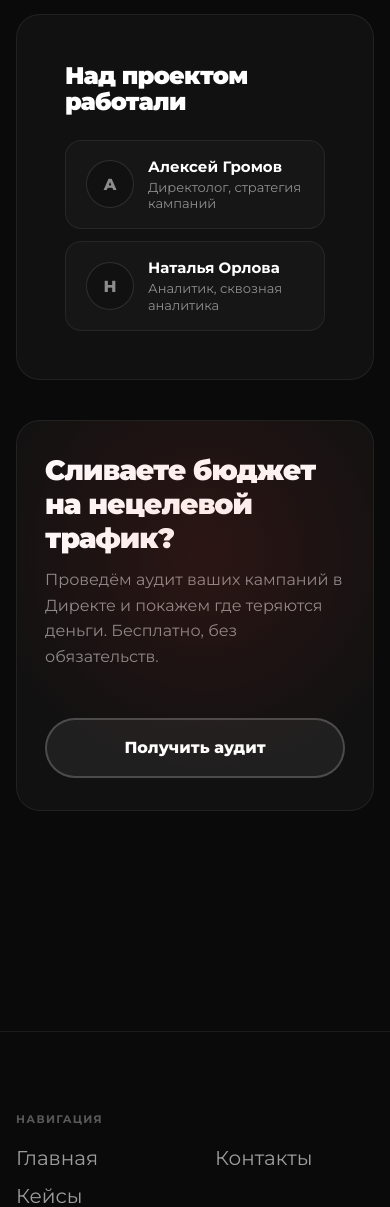
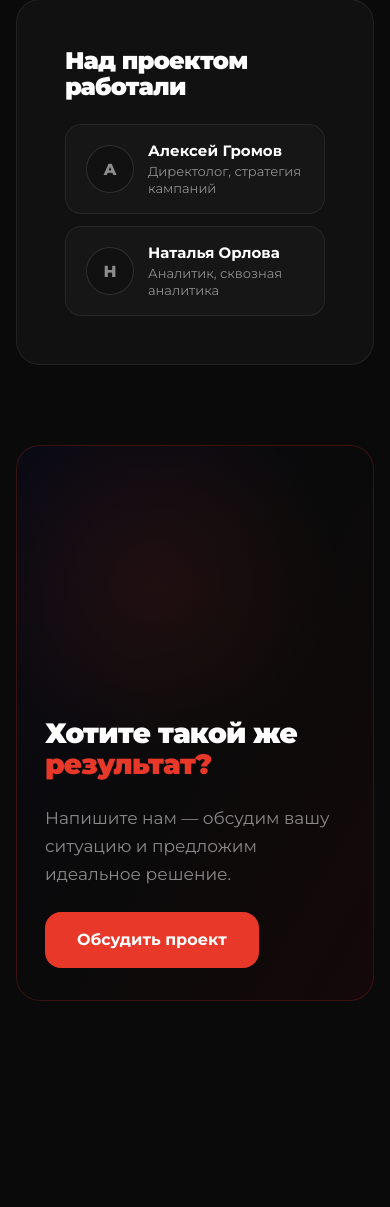
Before and after one commit to AstroZombie1950/lab_review, a Django app: page /cases/yandex-direct-b2b-promyshlennoe-oborudovanie/ in a window 390 px wide. Shown: the part 4897-6104 px from the top of the page. Run offline with Django 5.2, Linux system fonts and the light colour scheme; data comes from the database, SQL or seed files in the repository.

Commit message:
employees pics, template fixes

```diff
--- a/cases/templates/cases/base.html
+++ b/cases/templates/cases/base.html
@@ -37,13 +37,14 @@
 
 		/* ── Сброс ── */
 		*, *::before, *::after { box-sizing: border-box; margin: 0; padding: 0; }
-		html { scroll-behavior: smooth; }
+		html { scroll-behavior: smooth; overflow-x: hidden; }
 		body {
 			font-family: 'Montserrat', Arial, sans-serif;
 			background: var(--bg);
 			color: var(--text);
 			-webkit-font-smoothing: antialiased;
 			padding-top: var(--header-h);
+			overflow-x: hidden;
 		}
 		a { color: inherit; text-decoration: none; }
 		button { font: inherit; cursor: pointer; border: none; background: none; }
@@ -57,7 +58,7 @@
 
 		/* Контейнер шапки — шире основного */
 		.shell-header {
-			width: min(calc(100% - 8px), var(--container-header));
+			width: min(calc(100% - 32px), var(--container-header));
 			margin: 0 auto;
 		}
 
--- a/cases/templates/cases/detail.html
+++ b/cases/templates/cases/detail.html
@@ -798,66 +789,103 @@
 		line-height: 1.3;
 	}
 
+	/* ── cta — см. ниже ── */
+
 	/* ── cta ── */
 	.cb-cta {
+		margin-top: 40px;
 		border-radius: var(--radius-xl);
-		background: var(--bg-2);
-		border: 1px solid var(--stroke);
-		padding: 64px 48px;
+		background: linear-gradient(120deg, #0a0a14 0%, #0a0a0a 50%, #14080a 100%);
+		border: 1px solid rgba(232,56,42,0.2);
+		overflow: hidden;
 		display: grid;
-		grid-template-columns: 1fr auto;
-		gap: 48px;
-		align-items: center;
+		grid-template-columns: 1fr 1fr;
+		min-height: 320px;
 		position: relative;
-		overflow: hidden;
 	}
 
+	/* Свечение слева (где картинка) */
 	.cb-cta::before {
 		content: '';
 		position: absolute;
-		top: -120px;
-		right: -80px;
-		width: 500px;
-		height: 500px;
+		top: -60px;
+		left: -60px;
+		width: 400px;
+		height: 400px;
 		border-radius: 50%;
-		background: radial-gradient(circle, rgba(232,56,42,0.12) 0%, transparent 65%);
+		background: radial-gradient(circle, rgba(232,56,42,0.10) 0%, transparent 65%);
 		pointer-events: none;
+	}
+
+	/* Левая часть — картинка */
+	.cb-cta-img {
+		position: relative;
+		overflow: hidden;
+		display: flex;
+		align-items: center;
+		justify-content: center;
+	}
+
+	.cb-cta-img img {
+		width: 100%;
+		height: 100%;
+		object-fit: cover;
+	}
+
+	/* Декоративный разделитель */
+	.cb-cta-img::after {
+		content: '';
+		position: absolute;
+		right: 0;
+		top: 10%;
+		bottom: 10%;
+		width: 1px;
+		background: linear-gradient(to bottom, transparent, rgba(255,255,255,0.08), transparent);
+	}
+
+	/* Правая часть — текст */
+	.cb-cta-body {
+		padding: 64px;
+		display: flex;
+		flex-direction: column;
+		justify-content: center;
+		gap: 24px;
+		position: relative;
+		z-index: 1;
 	}
 
 	.cb-cta-title {
 		font-size: clamp(28px, 3.5vw, 48px);
 		font-weight: 900;
 		letter-spacing: -0.03em;
-		margin-bottom: 12px;
+		line-height: 1.1;
 	}
 
+	.cb-cta-title span { color: var(--accent); }
+
 	.cb-cta-text {
-		font-size: 16px;
+		font-size: 17px;
 		color: var(--muted);
-		line-height: 1.6;
-		max-width: 560px;
+		line-height: 1.65;
+		max-width: 400px;
 	}
-	.cb-cta-text strong { color: rgba(255,255,255,0.88); }
 
 	.cb-cta-btn {
 		display: inline-flex;
 		align-items: center;
-		justify-content: center;
-		height: 60px;
-		padding: 0 36px;
-		border-radius: 999px;
-		background: rgba(255,255,255,0.06);
-		border: 2px solid rgba(255,255,255,0.2);
+		height: 56px;
+		padding: 0 32px;
+		border-radius: var(--radius-lg);
+		background: var(--accent);
+		color: #fff;
 		font-size: 16px;
-		font-weight: 800;
-		color: #fff;
+		font-weight: 700;
+		transition: opacity .2s;
+		align-self: flex-start;
 		white-space: nowrap;
-		transition: background .2s, border-color .2s;
 	}
-	.cb-cta-btn:hover {
-		background: rgba(255,255,255,0.1);
-		border-color: rgba(255,255,255,0.35);
-	}
+
+	.cb-cta-btn:hover { opacity: 0.88; }
 
 	/* ── Адаптив ── */
 	@media (max-width: 1024px) {
@@ -868,7 +896,10 @@
 		.cb-metrics-grid { grid-template-columns: repeat(2, 1fr); }
 		.cb-team-inner { grid-template-columns: 1fr; gap: 24px; }
 		.cb-tasks-grid { grid-template-columns: repeat(2, 1fr); }
+		.cb-tasks-grid .cb-task-card:nth-child(n) { grid-column: span 1; }
 		.cb-cta { grid-template-columns: 1fr; }
+		.cb-cta-img { min-height: 240px; }
+		.cb-cta-img::after { display: none; }
 		.cb-resume-grid { grid-template-columns: repeat(2, 1fr); }
 	}
 
@@ -879,7 +910,7 @@
 		.cb-metrics { padding: 28px; }
 		.cb-metrics-grid { grid-template-columns: 1fr; }
 		.cb-team-grid { grid-template-columns: 1fr; }
-		.cb-cta { padding: 32px 28px; }
+		.cb-cta-body { padding: 32px 28px; }
 		.cb-tasks-grid { grid-template-columns: 1fr; }
 		.cb-resume-grid { grid-template-columns: 1fr; }
 		.case-hero-url { display: none; }
@@ -1219,18 +1235,21 @@
 		</section>
 
 		{% elif block.block_type == 'cta' %}
-		<!-- CTA -->
+		<!-- CTA — стиль как в услугах, зеркально -->
 		<section class="cb">
 			<div class="cb-cta">
-				<div>
-					<h2 class="cb-cta-title">{{ block.cta_title }}</h2>
-					{% if block.cta_text %}
-					<p class="cb-cta-text">{{ block.cta_text }}</p>
+				<!-- Картинка слева -->
+				<div class="cb-cta-img">
+					{% if block.cta_btn_url and block.cta_btn_url != '#contact' %}
+					<img src="{{ block.cta_btn_url }}" alt="">
 					{% endif %}
 				</div>
-				<a href="#" class="cb-cta-btn js-modal-open">
-					{{ block.cta_btn_text|default:'Написать' }}
-				</a>
+				<!-- Текст справа -->
+				<div class="cb-cta-body">
+					<h2 class="cb-cta-title">Хотите такой же <span>результат?</span></h2>
+					<p class="cb-cta-text">Напишите нам — обсудим вашу ситуацию и предложим идеальное решение.</p>
+					<a href="#" class="cb-cta-btn js-modal-open">Обсудить проект</a>
+				</div>
 			</div>
 		</section>
 
@@ -1240,25 +1259,41 @@
 	{% endfor %}
 
 <script>
-/* Появление стрелки через 2 секунды */
+/* Появление SVG-стрелки через 1 секунду */
 (function() {
 	var arrow = document.getElementById('caseHeroArrow');
 	if (!arrow) return;
 	setTimeout(function() { arrow.style.opacity = '1'; }, 1000);
 })();
 
-/* Лайтбокс для hero-изображения */
+/* Лайтбокс со слайдером (2 слайда) */
 (function() {
-	const wrap  = document.getElementById('caseHeroImgWrap');
-	const box   = document.getElementById('caseLightbox');
-	const close = document.getElementById('caseLightboxClose');
+	var wrap    = document.getElementById('caseHeroImgWrap');
+	var box     = document.getElementById('caseLightbox');
+	var close   = document.getElementById('caseLightboxClose');
+	var btnPrev = document.getElementById('caseLightboxPrev');
+	var btnNext = document.getElementById('caseLightboxNext');
+	var counter = document.getElementById('caseLightboxCounter');
 	if (!wrap || !box) return;
 
+	var slides  = box.querySelectorAll('.case-lightbox-slide');
+	var current = 0;
+
+	function showSlide(idx) {
+		slides.forEach(function(s) { s.classList.remove('is-active'); });
+		current = (idx + slides.length) % slides.length;
+		slides[current].classList.add('is-active');
+		if (counter) counter.textContent = (current + 1) + ' / ' + slides.length;
+	}
+
+	/* Открыть */
 	wrap.addEventListener('click', function() {
+		showSlide(0);
 		box.classList.add('is-open');
 		document.body.style.overflow = 'hidden';
 	});
 
+	/* Закрыть */
 	function closeLightbox() {
 		box.classList.remove('is-open');
 		document.body.style.overflow = '';
```
Also changed, not shown: other parts of cases/templates/cases/detail.html (+105 -120 lines), cases/admin.py (+3 -14 lines), cases/management/commands/import_from_sheets.py (+4 -14 lines), cases/models.py (+4 -24 lines), cases/templates/cases/list.html (+8 -2 lines), templates/home.html (+22 -3 lines), cases/migrations/0007_case_hero_arrow_svg.py (added), cases/migrations/0008_alter_case_cover_alter_case_hero_bg_and_more.py (added).
